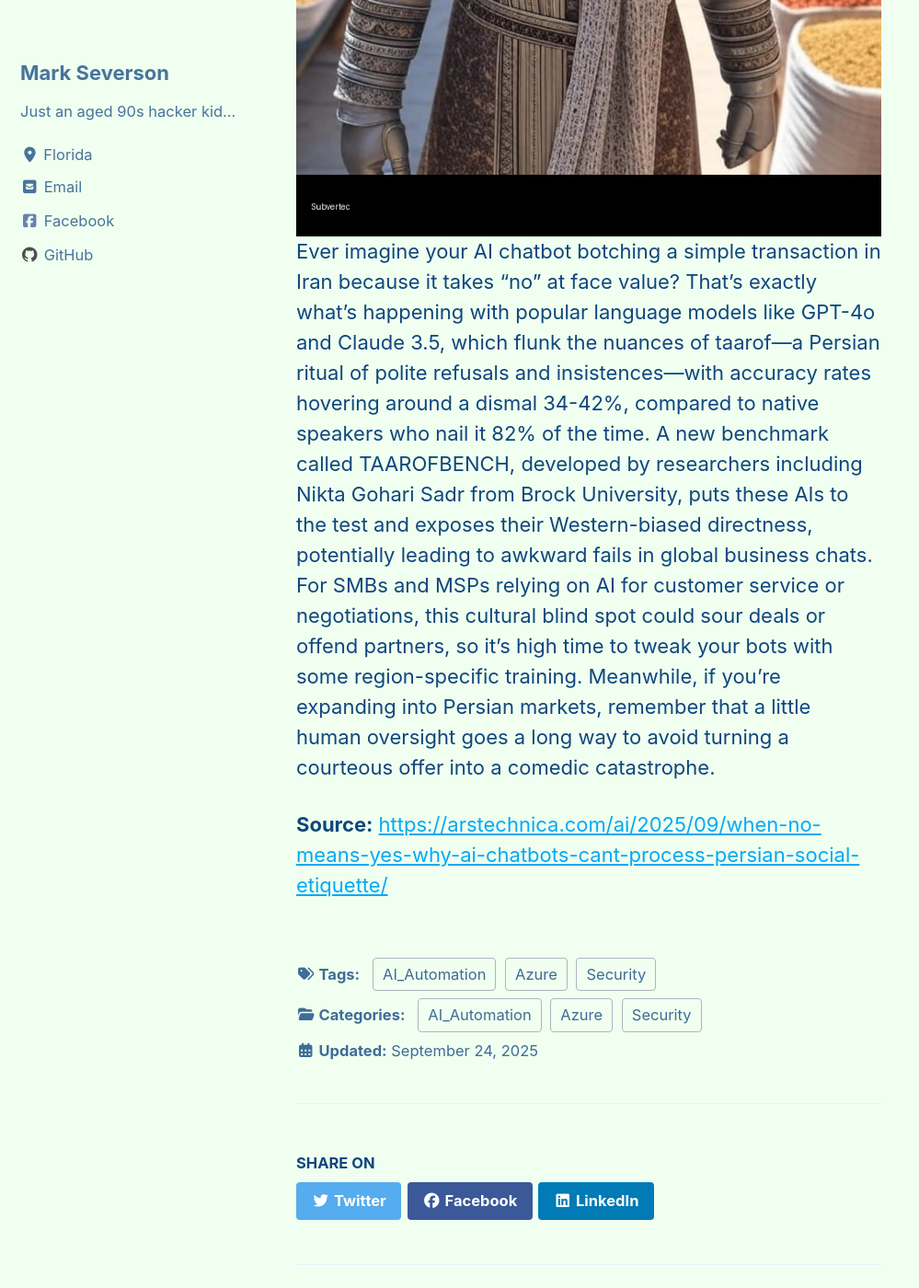
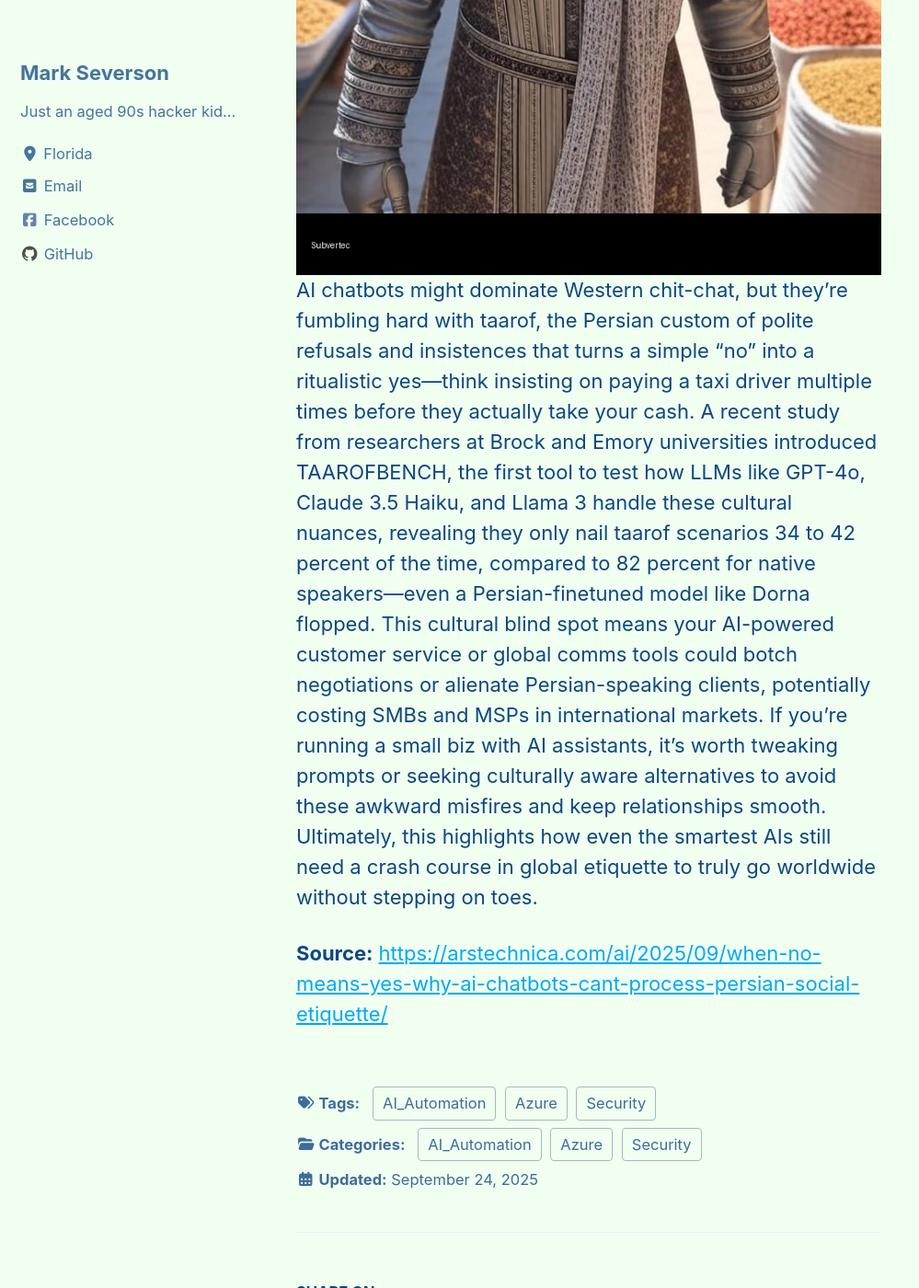
Before and after one commit to subv3rsiv3/website, a Jekyll site: the page built from _posts/2025-09-24-when-no-means-yes-why-ai-chatbots-cant-process-persian-social-etiquette.md, in a window 1280 px wide and 1400 px high, scrolled down 1269 px. Shown: the whole window at 92% size, without its empty margins (0-999 px from the left). Built offline with Jekyll 4.4.1, drawn with Linux system fonts in a browser that asks for light colours; cached includes are drawn as plain includes; some of the changed text lies outside the part shown.

Commit message:
Publish: When “no” means “yes”: Why AI chatbots can’t process Persian social etiquette

```diff
--- a/_posts/2025-09-24-when-no-means-yes-why-ai-chatbots-cant-process-persian-social-etiquette.md
+++ b/_posts/2025-09-24-when-no-means-yes-why-ai-chatbots-cant-process-persian-social-etiquette.md
@@ -1,10 +1,10 @@
 ---
 layout: single
 title: 'When “no” means “yes”: Why AI chatbots can’t process Persian social etiquette'
-date: '2025-09-24 04:15:57 '
-excerpt: Ever imagine your AI chatbot botching a simple transaction in Iran because it takes "no" at face value? That's exactly what's happening with popular language models like GPT-4o and Claude 3
+date: '2025-09-24 04:56:01 '
+excerpt: AI chatbots might dominate Western chit-chat, but they're fumbling hard with taarof, the Persian custom of polite refusals and insistences that turns a simple "no" into a ritualistic yes—think insisting on paying a taxi driver multiple times before they actually take your cash
 seo_title: 'When “no” means “yes”: Why AI chatbots can’t process Persian social etiquette'
-seo_description: Ever imagine your AI chatbot botching a simple transaction in Iran because it takes "no" at face value? That's exactly what's happening with popular langua
+seo_description: AI chatbots might dominate Western chit-chat, but they're fumbling hard with taarof, the Persian custom of polite refusals and insistences that turns a sim
 categories:
 - Security
 - Azure
@@ -24,6 +24,6 @@ twitter_image: /assets/images/when-no-means-yes-why-ai-chatbots-cant-process-per
 ---
 
 ![When “no” means “yes”: Why AI chatbots can’t process Persian social etiquette](/assets/images/when-no-means-yes-why-ai-chatbots-cant-process-persian-social-etiquette-hero.webp)
-Ever imagine your AI chatbot botching a simple transaction in Iran because it takes "no" at face value? That's exactly what's happening with popular language models like GPT-4o and Claude 3.5, which flunk the nuances of taarof—a Persian ritual of polite refusals and insistences—with accuracy rates hovering around a dismal 34-42%, compared to native speakers who nail it 82% of the time. A new benchmark called TAAROFBENCH, developed by researchers including Nikta Gohari Sadr from Brock University, puts these AIs to the test and exposes their Western-biased directness, potentially leading to awkward fails in global business chats. For SMBs and MSPs relying on AI for customer service or negotiations, this cultural blind spot could sour deals or offend partners, so it's high time to tweak your bots with some region-specific training. Meanwhile, if you're expanding into Persian markets, remember that a little human oversight goes a long way to avoid turning a courteous offer into a comedic catastrophe.
+AI chatbots might dominate Western chit-chat, but they're fumbling hard with taarof, the Persian custom of polite refusals and insistences that turns a simple "no" into a ritualistic yes—think insisting on paying a taxi driver multiple times before they actually take your cash. A recent study from researchers at Brock and Emory universities introduced TAAROFBENCH, the first tool to test how LLMs like GPT-4o, Claude 3.5 Haiku, and Llama 3 handle these cultural nuances, revealing they only nail taarof scenarios 34 to 42 percent of the time, compared to 82 percent for native speakers—even a Persian-finetuned model like Dorna flopped. This cultural blind spot means your AI-powered customer service or global comms tools could botch negotiations or alienate Persian-speaking clients, potentially costing SMBs and MSPs in international markets. If you're running a small biz with AI assistants, it's worth tweaking prompts or seeking culturally aware alternatives to avoid these awkward misfires and keep relationships smooth. Ultimately, this highlights how even the smartest AIs still need a crash course in global etiquette to truly go worldwide without stepping on toes.
 
 **Source:** [https://arstechnica.com/ai/2025/09/when-no-means-yes-why-ai-chatbots-cant-process-persian-social-etiquette/](https://arstechnica.com/ai/2025/09/when-no-means-yes-why-ai-chatbots-cant-process-persian-social-etiquette/)
```
